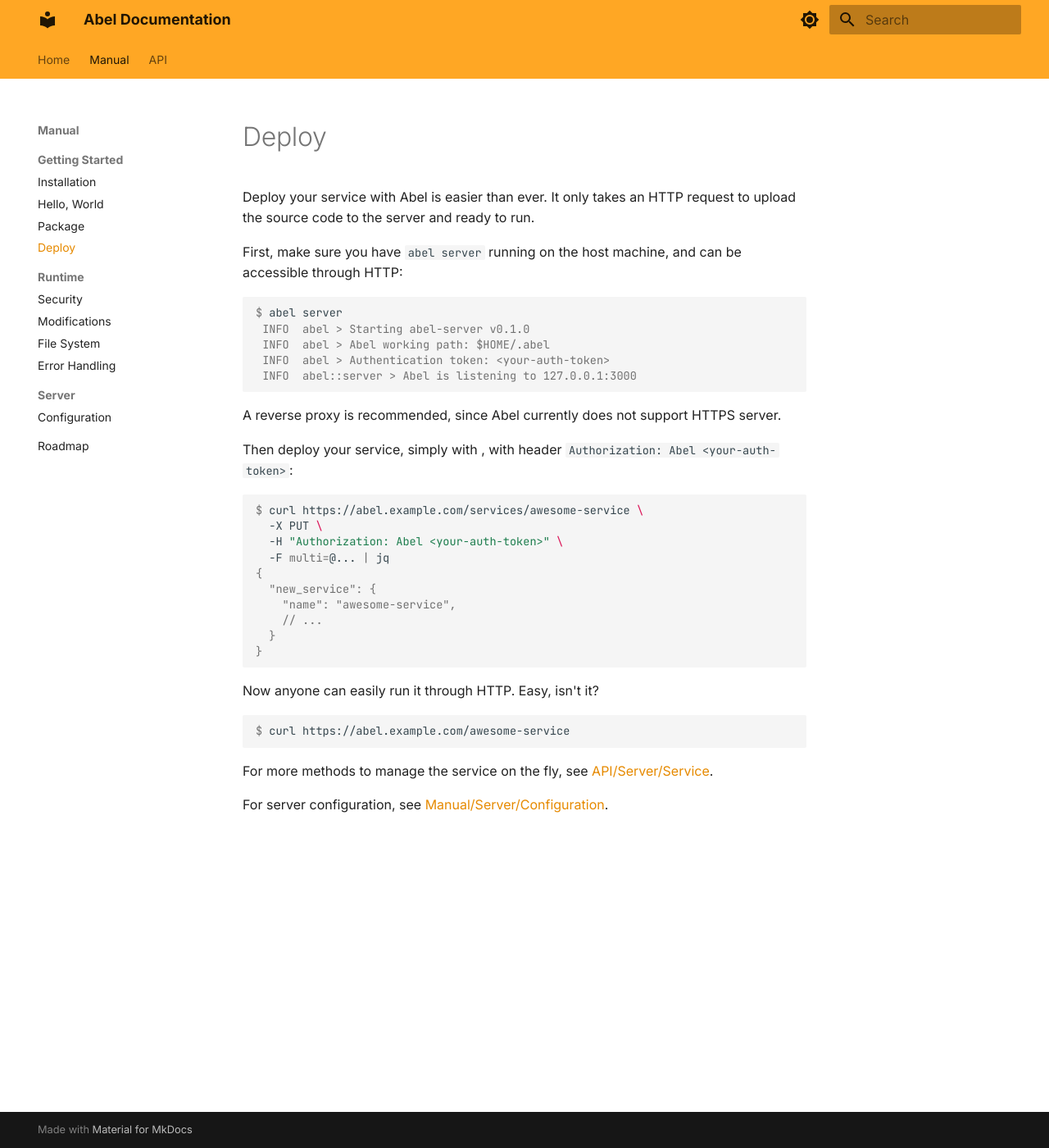
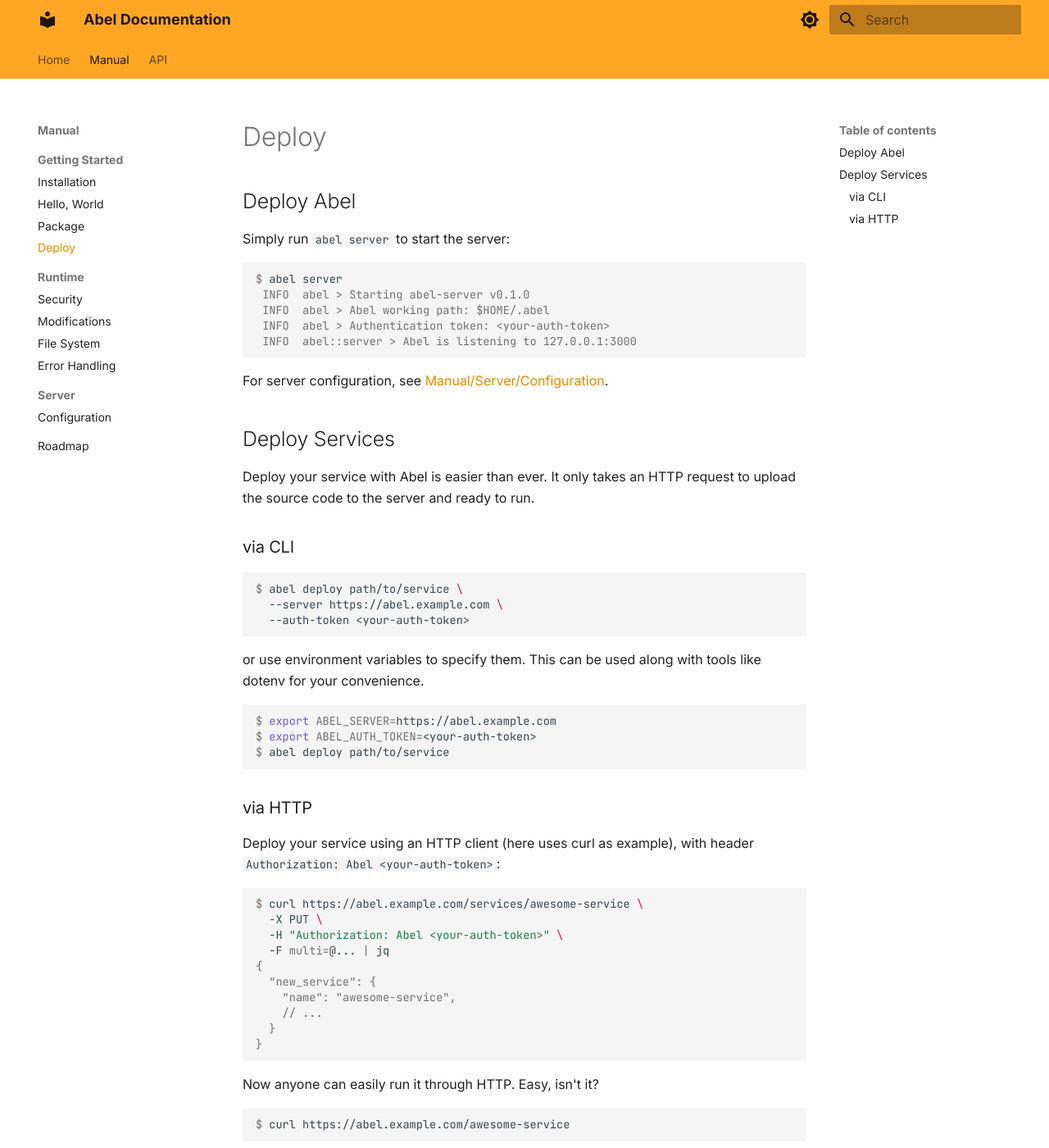
Before and after one commit to hack3ric/abel-doc, an MkDocs documentation site: the page built from docs/getting-started/deploy.md, in a window 1280 px wide and 1400 px high. Shown: the whole window at 82% size. Built offline with MkDocs 1.6.1 and Material for MkDocs 9.7.7, drawn with Linux system fonts in a browser that asks for light colours.

Commit message:
Re-organize `Deploy` & add CLI method

````diff
--- a/docs/getting-started/deploy.md
+++ b/docs/getting-started/deploy.md
@@ -1,8 +1,8 @@
 # Deploy
 
-Deploy your service with Abel is easier than ever. It only takes an HTTP request to upload the source code to the server and ready to run.
+## Deploy Abel
 
-First, make sure you have `abel server` running on the host machine, and can be accessible through HTTP:
+Simply run `abel server` to start the server:
 
 ```console
 $ abel server
@@ -12,9 +12,31 @@
  INFO  abel::server > Abel is listening to 127.0.0.1:3000
 ```
 
-A reverse proxy is recommended, since Abel currently does not support HTTPS server.
+For server configuration, see [Manual/Server/Configuration](../server/config.md).
 
-Then deploy your service, simply with , with header `Authorization: Abel <your-auth-token>`:
+## Deploy Services
+
+Deploy your service with Abel is easier than ever. It only takes an HTTP request to upload the source code to the server and ready to run.
+
+### via CLI
+
+```console
+$ abel deploy path/to/service \
+  --server https://abel.example.com \
+  --auth-token <your-auth-token>
+```
+
+or use environment variables to specify them. This can be used along with tools like dotenv for your convenience.
+
+```console
+$ export ABEL_SERVER=https://abel.example.com
+$ export ABEL_AUTH_TOKEN=<your-auth-token>
+$ abel deploy path/to/service
+```
+
+### via HTTP
+
+Deploy your service using an HTTP client (here uses curl as example), with header `Authorization: Abel <your-auth-token>`:
 
 ```console
 $ curl https://abel.example.com/services/awesome-service \
````
Also changed, not shown: other parts of docs/getting-started/deploy.md (+0 -2 lines).
